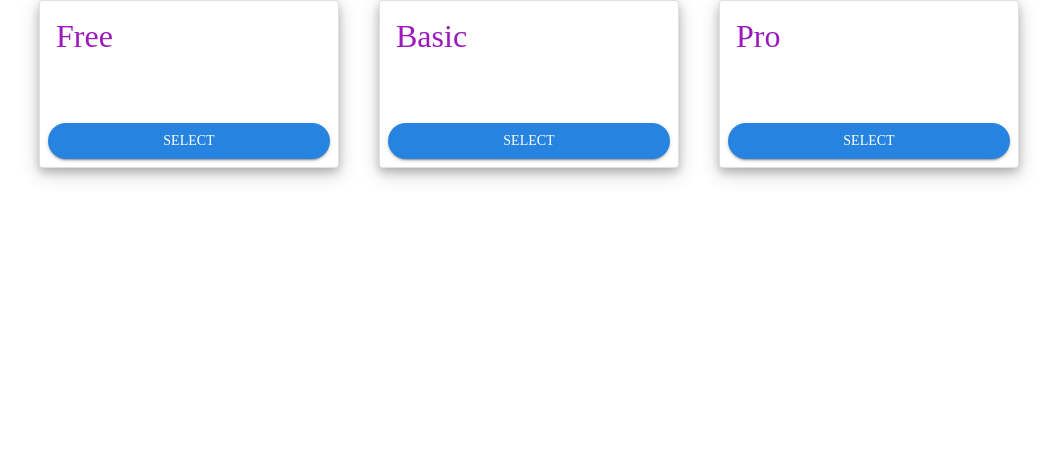
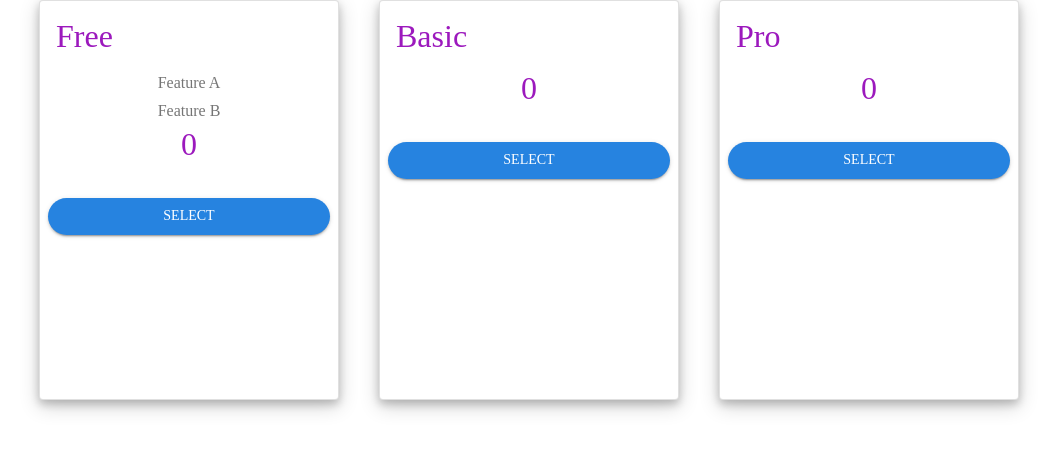
Before and after one commit to ArbaazMeghani/saas-subcription, a Next.js app: page / in a window 1280 px wide. Shown: the top 450 px of the page, without its empty margins (114-1171 px from the left). Built offline with nearby package versions, Linux system fonts and the light colour scheme.

Commit message:
Add features to tier and price

```diff
--- a/components/Feature.js
+++ b/components/Feature.js
@@ -3,7 +3,7 @@ import { Typography } from '@material-ui/core';
 
 const Feature = ({value}) => {
   return (
-    <Typography variant="h1" color="textPrimary">{value}</Typography>
+    <Typography variant="subtitle1" color="textSecondary">{value}</Typography>
   );
 }
 
--- /dev/null
+++ b/components/FeatureList.js
@@ -0,0 +1,10 @@
+import React from 'react';
+import Feature from './Feature';
+
+const FeatureList = ({features}) => {
+  return (
+    features.map(feature => <Feature value={feature} />)
+  );
+}
+
+export default FeatureList;
--- /dev/null
+++ b/components/Price.js
@@ -0,0 +1,9 @@
+import React from 'react';
+
+const Price = ({price}) => {
+  return (
+    <div>{price}</div>
+  );
+}
+
+export default Price;
--- a/components/Tier.js
+++ b/components/Tier.js
@@ -1,16 +1,22 @@
 import React from 'react';
-import Feature from './Feature';
 import { Card, Typography, makeStyles, CardContent, CardActions, Button } from '@material-ui/core';
+import FeatureList from './FeatureList';
+import Price from './Price';
 
 const useStyles = makeStyles({
   root: {
     width: 300,
+    height: 400,
     boxShadow: "0 4px 8px 0 rgba(0, 0, 0, 0.2), 0 6px 20px 0 rgba(0, 0, 0, 0.19)",
     marginLeft: "1%",
     marginRight: "1%"
   },
   title: {
     fontSize: 32
+  },
+  content: {
+    textAlign: "center",
+    marginTop: "5%"
   },
   pos: {
     marginBottom: 12,
@@ -28,9 +34,11 @@ const Tier = ({title = 'title', featuresList = [], price = 0, onSelect = () => {
       <CardContent>
         <Typography className={classes.title} variant="h2" color="primary" gutterBottom>
           {title}
+          <div className={classes.content}>
+            <FeatureList features={featuresList} />
+            <Price price={price} />
+          </div>
         </Typography>
-      </CardContent>
-      <CardContent>
       </CardContent>
       <CardActions>
         <Button className={classes.select} size="medium" fullWidth color="secondary" variant="contained">Select</Button>
--- a/pages/index.js
+++ b/pages/index.js
@@ -6,7 +6,7 @@ export default function Home() {
     <div>
       <Grid container spacing={5} alignItems="center" justify="center">
         <Grid item>
-          <Tier title="Free"></Tier>
+          <Tier title="Free" featuresList={["Feature A", "Feature B"]}></Tier>
         </Grid>
         <Grid item>
           <Tier title="Basic"></Tier>
```
